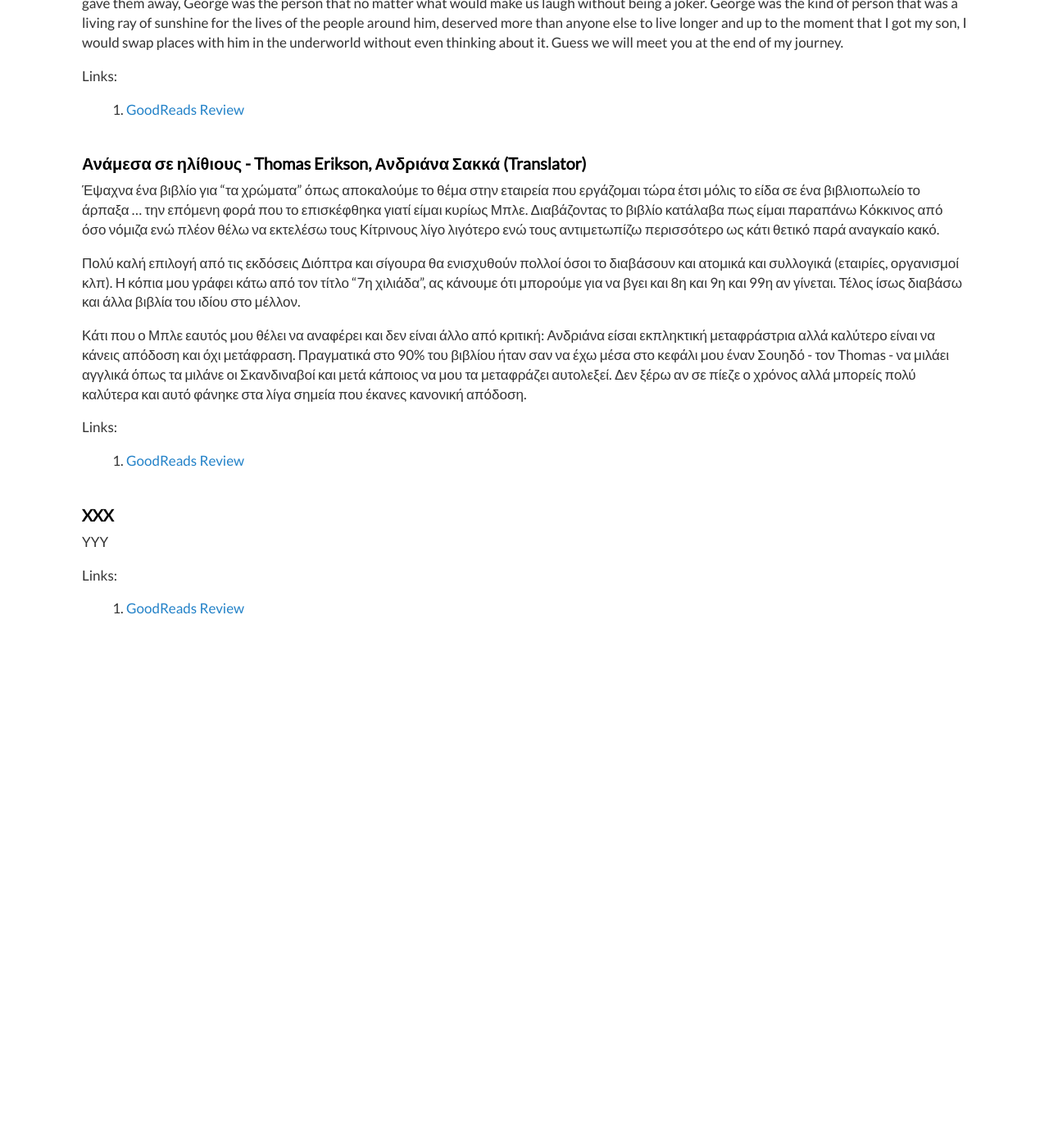
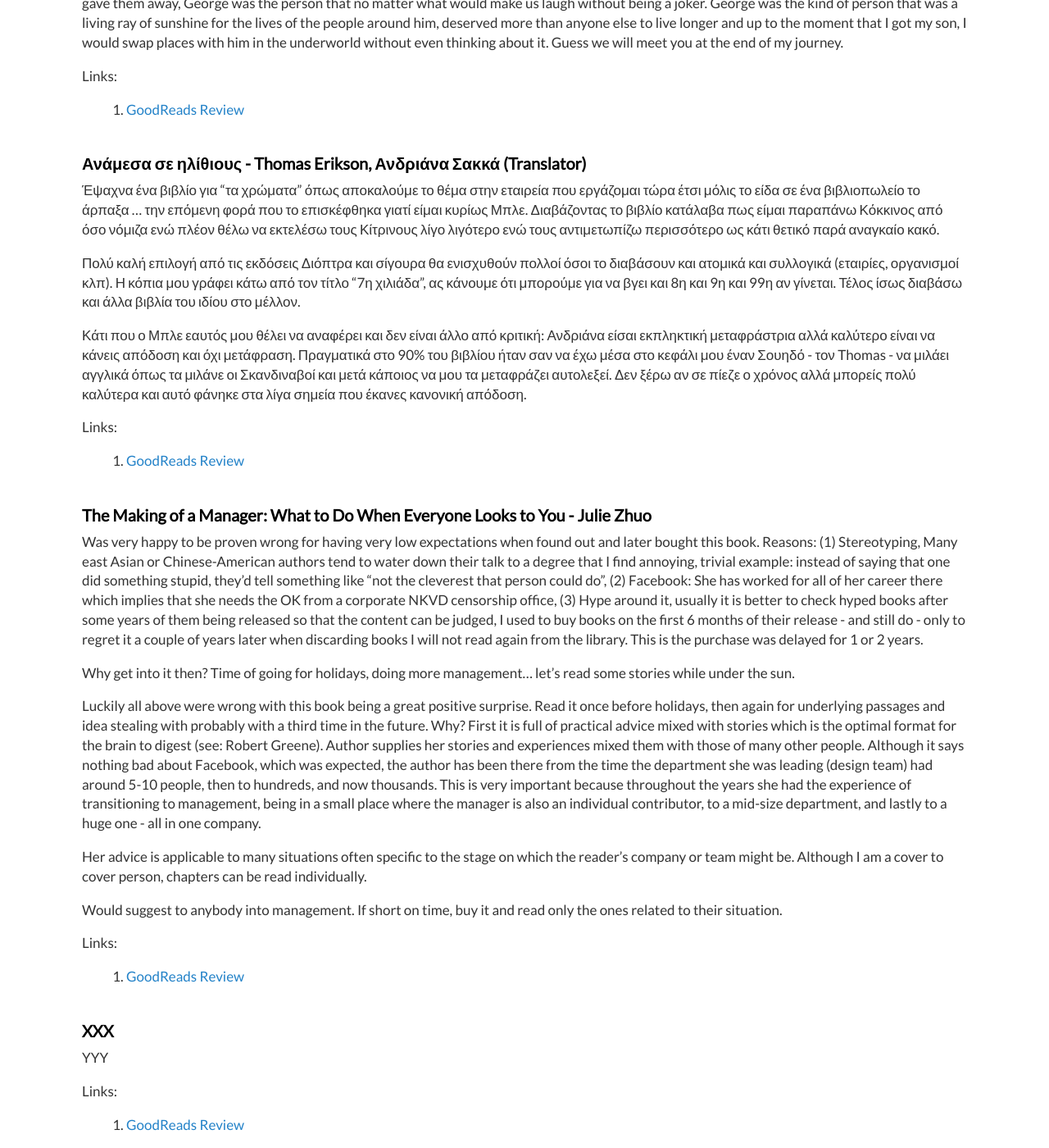
Before and after one commit to dimitrismistriotis/dimitrismistriotis.github.io, a Jekyll site: the page built from _posts/2020-01-13-books_of_2020.md, in a window 1280 px wide and 1400 px high, scrolled down 4931 px. Shown: the whole window at 82% size. Built offline with Jekyll 4.4.1, drawn with Linux system fonts in a browser that asks for light colours; before the commit the page ends 5702 px from its top, so only the background shows below that.

Commit message:
Making of a Manager review

```diff
--- a/_posts/2020-01-13-books_of_2020.md
+++ b/_posts/2020-01-13-books_of_2020.md
@@ -204,6 +204,22 @@
 
 1.  [GoodReads Review](https://www.goodreads.com/review/show/3502202037)
 
+## The Making of a Manager: What to Do When Everyone Looks to You -  Julie Zhuo
+
+Was very happy to be proven wrong for having very low expectations when found out and later bought this book. Reasons: (1) Stereotyping, Many east Asian or Chinese-American authors tend to water down their talk to a degree that I find annoying, trivial example: instead of saying that one did something stupid, they'd tell something like "not the cleverest that person could do", (2) Facebook: She has worked for all of her career there which implies that she needs the OK from a corporate NKVD censorship office, (3) Hype around it, usually it is better to check hyped books after some years of them being released so that the content can be judged, I used to buy books on the first 6 months of their release - and still do - only to regret it a couple of years later when discarding books I will not read again from the library. This is the purchase was delayed for 1 or 2 years.
+
+Why get into it then? Time of going for holidays, doing more management... let's read some stories while under the sun.
+
+Luckily all above were wrong with this book being a great positive surprise. Read it once before holidays, then again for underlying passages and idea stealing with probably with a third time in the future. Why? First it is full of practical advice mixed with stories which is the optimal format for the brain to digest (see: Robert Greene). Author supplies her stories and experiences mixed them with those of many other people. Although it says nothing bad about Facebook, which was expected, the author has been there from the time the department she was leading (design team) had around 5-10 people, then to hundreds, and now thousands. This is very important because throughout the years she had the experience of transitioning to management, being in a small place where the manager is also an individual contributor, to a mid-size department, and lastly to a huge one - all in one company.
+
+Her advice is applicable to many situations often specific to the stage on which the reader's company or team might be. Although I am a cover to cover person, chapters can be read individually.
+
+Would suggest to anybody into management. If short on time, buy it and read only the ones related to their situation.
+
+Links:
+
+1.  [GoodReads Review](https://www.goodreads.com/review/show/2763897570)
+
 ## XXX
 
 YYY
```
